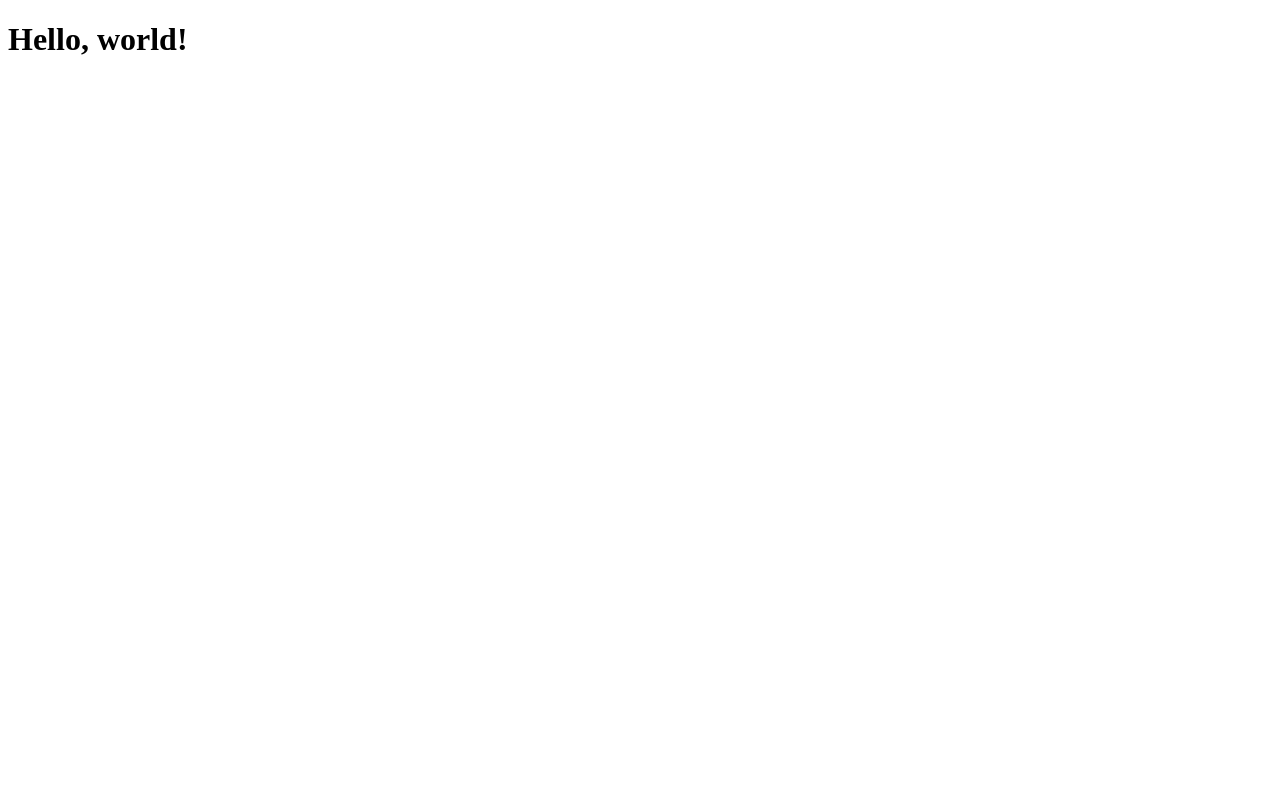
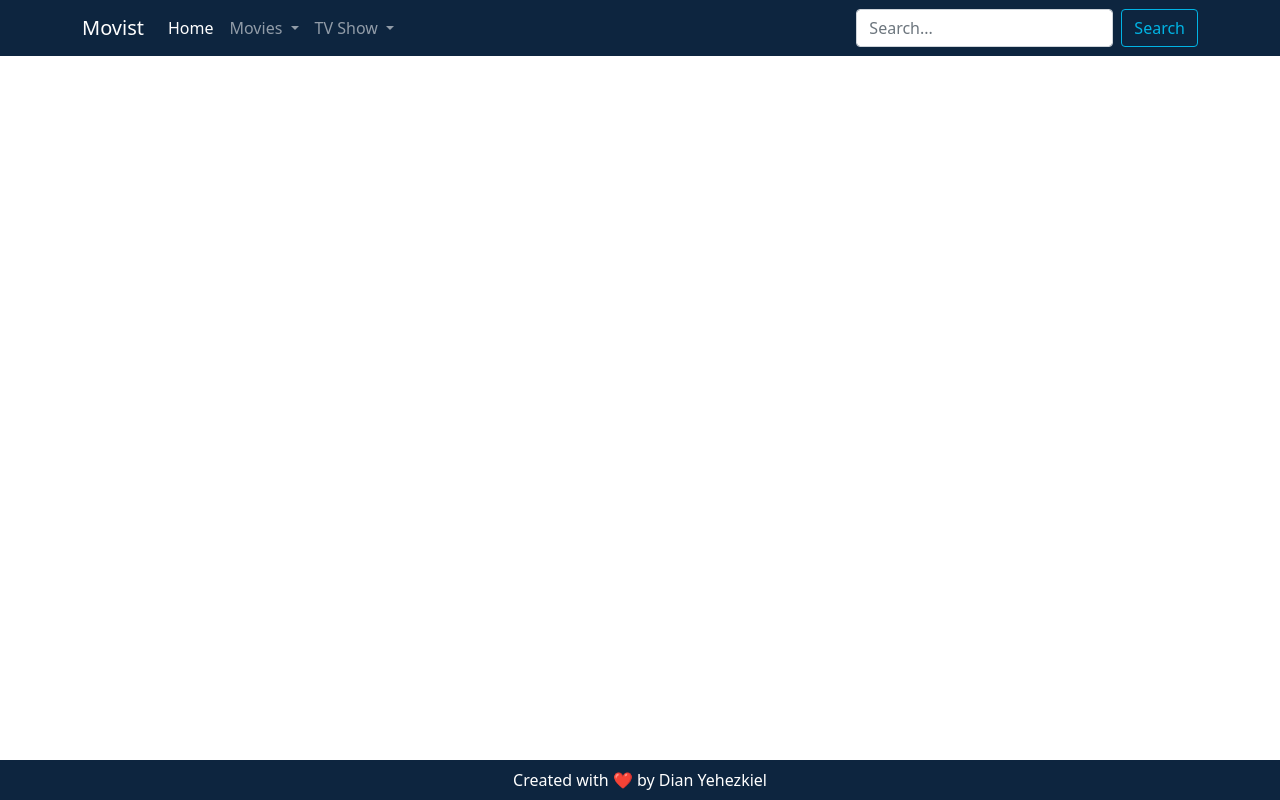
Before and after one commit to dianyehezkiel/movist, a website built with webpack: page src/template.html in a window 1280 px wide. Built offline with nearby package versions, Linux system fonts and the light colour scheme.

Commit message:
create first version of main page structure

```diff
--- a/src/index.js
+++ b/src/index.js
@@ -0,0 +1,5 @@
+/* eslint-disable no-unused-vars */
+import './styles/style.scss';
+import 'bootstrap/js/dist/collapse';
+import 'bootstrap/js/dist/dropdown';
+// import 'bootstrap';
--- /dev/null
+++ b/src/styles/_custom.scss
@@ -0,0 +1,13 @@
+$dark-blue:   #0d253f;
+$light-blue:  #01b4e4;
+$light-green: #90cea1;
+$red:         #A71D31;
+$yellow:      #F9C80E;
+$green:       #09814A;
+
+$primary:       $dark-blue;
+$secondary:     $light-blue;
+$success:       $green;
+$info:          $light-green;
+$warning:       $yellow;
+$danger:        $red;
--- /dev/null
+++ b/src/styles/style.scss
@@ -0,0 +1,12 @@
+@import "custom";
+@import "~bootstrap/scss/bootstrap";
+
+body {
+    position: relative;
+    min-height: 100vh;
+}
+
+main {
+    padding-top: 68px;
+    padding-bottom: 52px;
+}
--- a/src/template.html
+++ b/src/template.html
@@ -1,13 +1,69 @@
 <!DOCTYPE html>
 <!DOCTYPE html>
 <html lang="en">
+
 <head>
-    <meta charset="UTF-8">
-    <meta http-equiv="X-UA-Compatible" content="IE=edge">
-    <meta name="viewport" content="width=device-width, initial-scale=1.0">
-    <title>Movist - Movie List</title>
+  <meta charset="UTF-8">
+  <meta http-equiv="X-UA-Compatible" content="IE=edge">
+  <meta name="viewport" content="width=device-width, initial-scale=1.0">
+  <title>Movist - Movie List</title>
 </head>
+
 <body>
-    <h1>Hello, world!</h1>
+  <nav class="navbar fixed-top navbar-expand-md navbar-dark bg-primary">
+    <div class="container-lg">
+      <a class="navbar-brand" href="#">Movist</a>
+      <button class="navbar-toggler" type="button" data-bs-toggle="collapse" data-bs-target="#navbarMenu"
+        aria-controls="navbarMenu" aria-expanded="false" aria-label="Toggle navigation">
+        <span class="navbar-toggler-icon"></span>
+      </button>
+      <div class="collapse navbar-collapse" id="navbarMenu">
+        <ul class="navbar-nav me-auto mb-2 mb-md-0">
+          <li class="nav-item">
+            <a class="nav-link active" aria-current="page" href="#">Home</a>
+          </li>
+          <li class="nav-item dropdown">
+            <a class="nav-link dropdown-toggle" href="#" id="navbarMoviesDropdown" role="button" data-bs-toggle="dropdown"
+              aria-expanded="false">
+              Movies
+            </a>
+            <ul class="dropdown-menu" aria-labelledby="navbarMoviesDropdown">
+              <li><a class="dropdown-item" href="#">Trending</a></li>
+              <li><a class="dropdown-item" href="#">Popular Last Week</a></li>
+              <li><a class="dropdown-item" href="#">Top Rated</a></li>
+              <li><a class="dropdown-item" href="#">Now Playing</a></li>
+              <li><a class="dropdown-item" href="#">Coming Soon</a></li>
+            </ul>
+          </li>
+          <li class="nav-item dropdown">
+            <a class="nav-link dropdown-toggle" href="#" id="navbarSeriesDropdown" role="button" data-bs-toggle="dropdown"
+              aria-expanded="false">
+              TV Show
+            </a>
+            <ul class="dropdown-menu" aria-labelledby="navbarSeriesDropdown">
+              <li><a class="dropdown-item" href="#">Trending</a></li>
+              <li><a class="dropdown-item" href="#">Popular Last Week</a></li>
+              <li><a class="dropdown-item" href="#">Top Rated</a></li>
+              <li><a class="dropdown-item" href="#">On Air Today</a></li>
+              <li><a class="dropdown-item" href="#">On Air This Week</a></li>
+            </ul>
+          </li>
+        </ul>
+        <form class="d-flex">
+          <input id="searchInput" class="form-control me-2" type="search" placeholder="Search..." aria-label="Search">
+          <button class="btn btn-outline-secondary" type="submit">Search</button>
+        </form>
+      </div>
+    </div>
+  </nav>
+  <main id="main" class="container-lg">
+
+  </main>
+  <footer class="container-fluid position-absolute bottom-0 bg-primary text-white">
+    <div id="credits" class="py-2">
+      <p class="text-center my-0">Created with &#10084;&#65039; by Dian Yehezkiel</p>
+    </div>
+  </footer>
 </body>
+
 </html>
```
